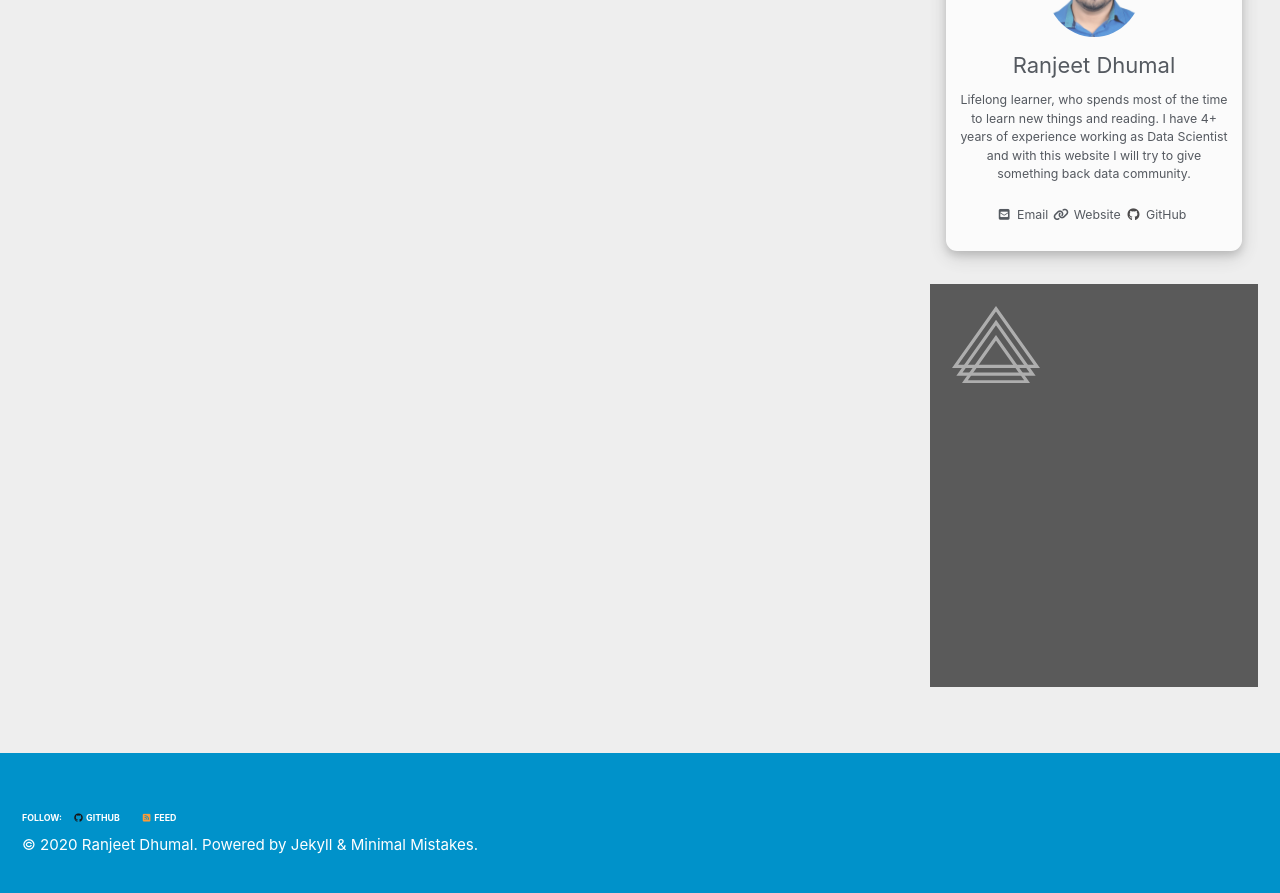
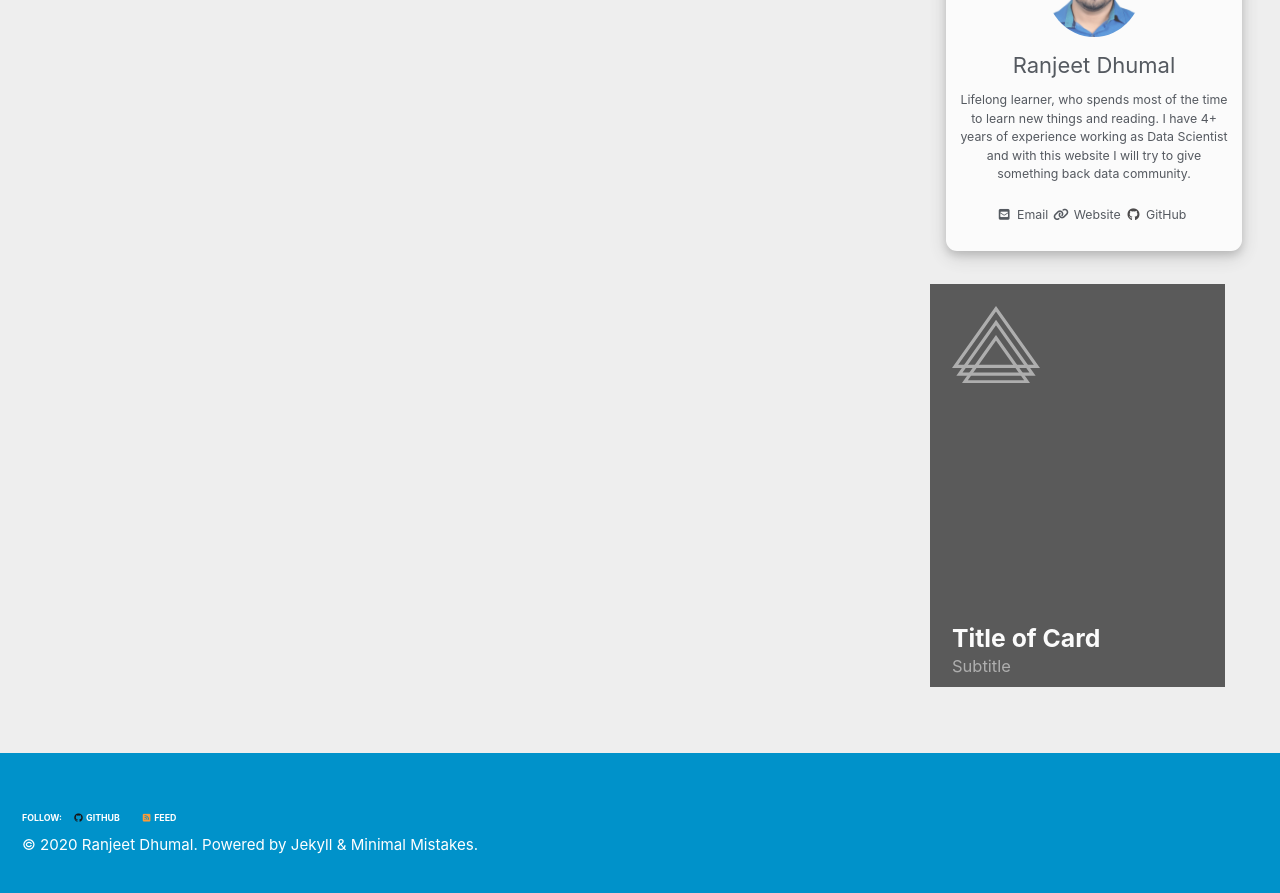
Before and after one commit to ranjeetds/ranjeetds.github.io, a Jekyll site: the page built from index.html, in a window 1280 px wide and 900 px high, scrolled down 189 px. Shown: the top 893 px of the window. Built offline with Jekyll 4.4.1, drawn with Linux system fonts in a browser that asks for light colours; cached includes are drawn as plain includes; nearby versions of some CDN libraries; the list of posts is cut into pages by our own code.

Commit message:
Update _sidebar.scss

```diff
--- a/_sass/minimal-mistakes/_sidebar.scss
+++ b/_sass/minimal-mistakes/_sidebar.scss
@@ -377,7 +377,7 @@
 
 .card {
 	position: relative;
-	width: 20em;
+  width: 90%;
 	background-color: #292929;
 	transition: all .3s ease-in-out;
 
```
